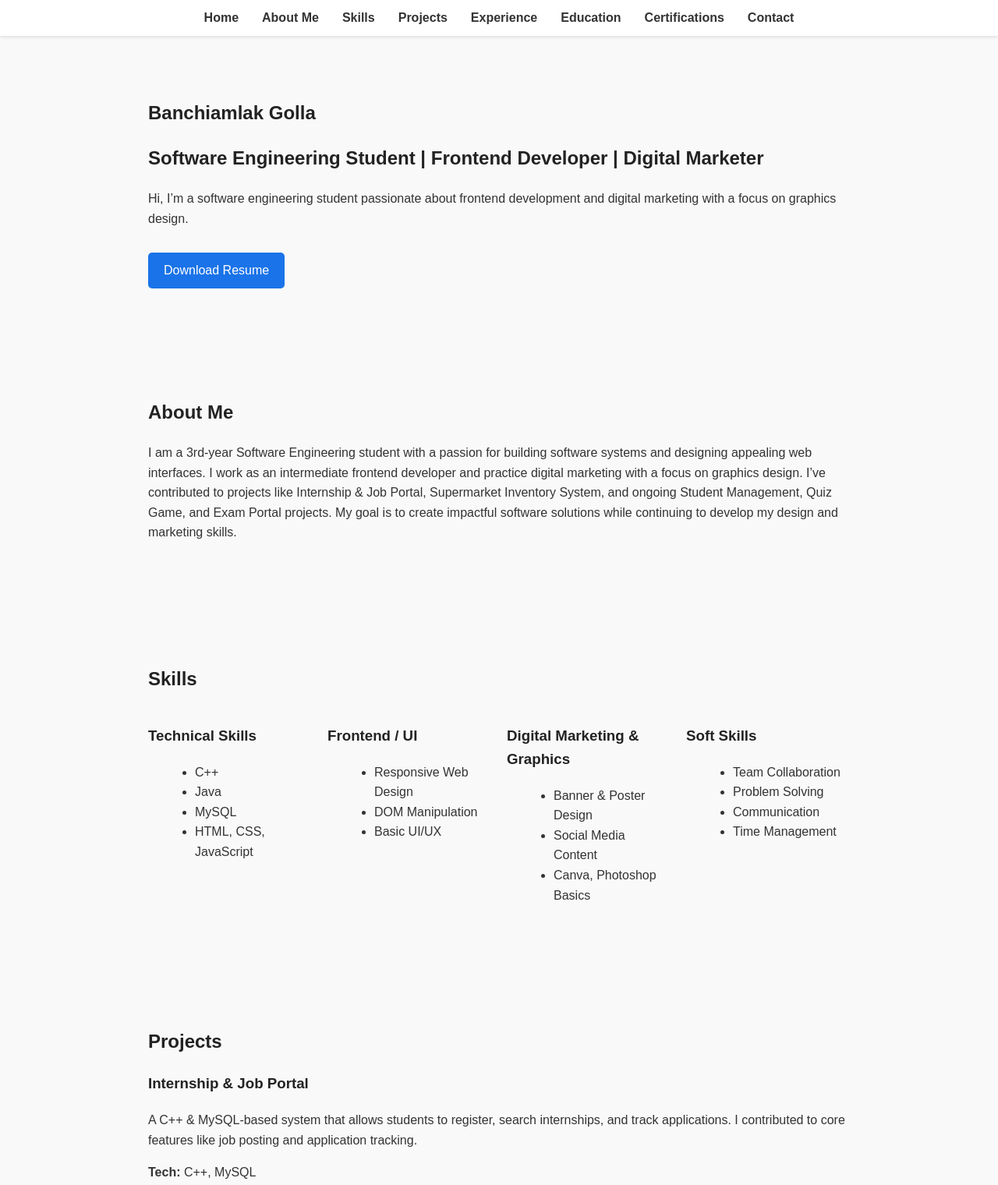
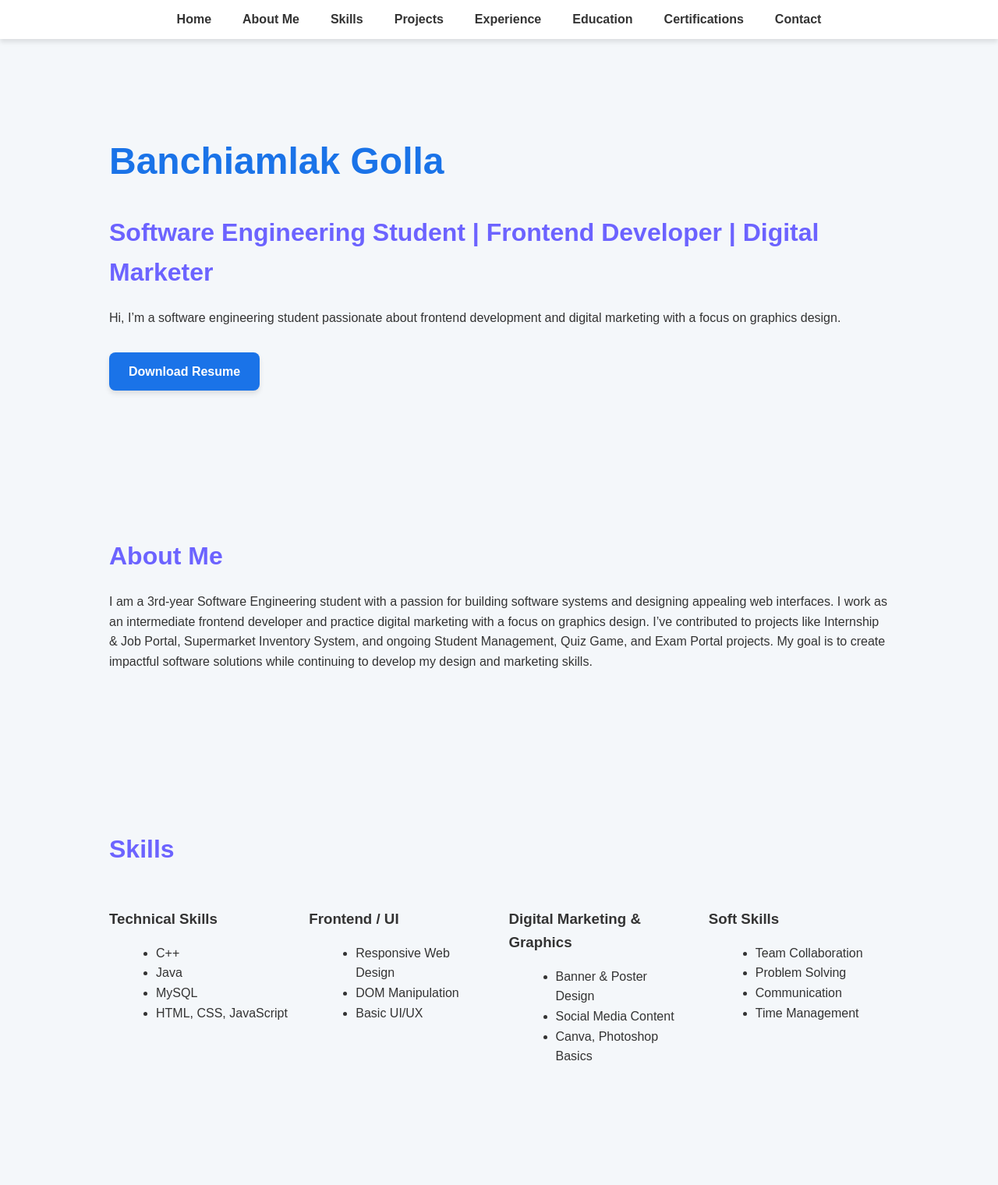
Before and after one commit to banchiamlakgolla/banchi-s_portfolio, a plain HTML site: page index.html in a window 1280 px wide. Shown: the top 1520 px of the page at 78% size. Drawn offline with Linux system fonts and the light colour scheme.

Commit message:
Updated CSS: modern color palette and hover effects

```diff
--- a/style.css
+++ b/style.css
@@ -1,49 +1,58 @@
-/* General Styles */
+/* ---------- General Styles ---------- */
 body {
-    font-family: Arial, sans-serif;
+    font-family: 'Poppins', Arial, sans-serif;
     margin: 0;
     padding: 0;
     line-height: 1.6;
-    background-color: #f9f9f9;
+    background-color: #f4f7fa;
     color: #333;
 }
 
-h1, h2, h3 {
-    color: #222;
+/* ---------- Headings ---------- */
+h1 {
+    font-size: 3em;
+    color: #1a73e8;
+    margin-bottom: 10px;
 }
 
-section {
-    padding: 60px 20px;
-    max-width: 900px;
-    margin: auto;
+h2 {
+    font-size: 2em;
+    color: #6c63ff;
+    margin-bottom: 20px;
 }
 
-/* Navigation */
+h3 {
+    color: #333;
+    margin-bottom: 10px;
+}
+
+/* ---------- Navigation ---------- */
 nav {
     position: sticky;
     top: 0;
     background-color: #fff;
-    padding: 10px 20px;
-    box-shadow: 0 2px 4px rgba(0,0,0,0.1);
+    padding: 12px 20px;
+    box-shadow: 0 4px 6px rgba(0,0,0,0.1);
     z-index: 1000;
+    display: flex;
+    justify-content: center;
 }
 
 nav ul {
     display: flex;
-    justify-content: center;
     list-style: none;
     margin: 0;
     padding: 0;
 }
 
 nav li {
-    margin: 0 15px;
+    margin: 0 20px;
 }
 
 nav a {
     text-decoration: none;
     color: #333;
-    font-weight: bold;
+    font-weight: 600;
     transition: color 0.3s;
 }
 
@@ -51,27 +60,39 @@ nav a:hover {
     color: #1a73e8;
 }
 
-/* Button */
+/* ---------- Sections ---------- */
+section {
+    padding: 80px 20px;
+    max-width: 1000px;
+    margin: auto;
+    scroll-margin-top: 80px; /* for smooth nav scroll */
+}
+
+/* ---------- Buttons ---------- */
 .btn {
     display: inline-block;
     background-color: #1a73e8;
     color: #fff;
-    padding: 10px 20px;
+    padding: 12px 25px;
     margin-top: 15px;
     text-decoration: none;
-    border-radius: 5px;
-    transition: background-color 0.3s;
+    border-radius: 8px;
+    font-weight: 600;
+    box-shadow: 0 4px 6px rgba(0,0,0,0.1);
+    transition: all 0.3s;
 }
 
 .btn:hover {
     background-color: #1558b0;
+    transform: translateY(-2px);
 }
 
-/* Skills Section */
+/* ---------- Skills Section ---------- */
 .skills-container {
     display: grid;
-    grid-template-columns: repeat(auto-fit, minmax(200px, 1fr));
-    gap: 20px;
+    grid-template-columns: repeat(auto-fit, minmax(220px, 1fr));
+    gap: 25px;
+    margin-top: 30px;
 }
 
 .skills-container ul {
@@ -79,12 +100,23 @@ nav a:hover {
     margin-left: 20px;
 }
 
-/* Projects Section */
+/* ---------- Projects Section ---------- */
 .project {
-    margin-bottom: 30px;
+    margin-bottom: 40px;
+    padding: 20px;
+    background-color: #fff;
+    border-left: 5px solid #6c63ff;
+    border-radius: 10px;
+    box-shadow: 0 4px 6px rgba(0,0,0,0.05);
+    transition: transform 0.3s, box-shadow 0.3s;
 }
 
-/* Links */
+.project:hover {
+    transform: translateY(-5px);
+    box-shadow: 0 8px 12px rgba(0,0,0,0.1);
+}
+
+/* ---------- Contact Links ---------- */
 a {
     color: #1a73e8;
 }
@@ -92,3 +124,19 @@ a {
 a:hover {
     text-decoration: underline;
 }
+
+/* ---------- Responsive ---------- */
+@media(max-width: 768px) {
+    nav ul {
+        flex-direction: column;
+        text-align: center;
+    }
+
+    nav li {
+        margin: 10px 0;
+    }
+
+    .skills-container {
+        grid-template-columns: 1fr;
+    }
+}
```
